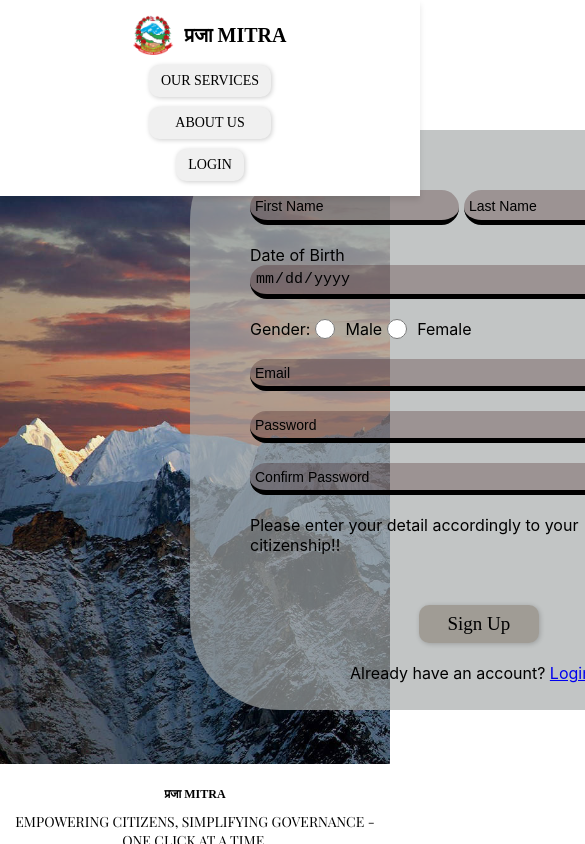
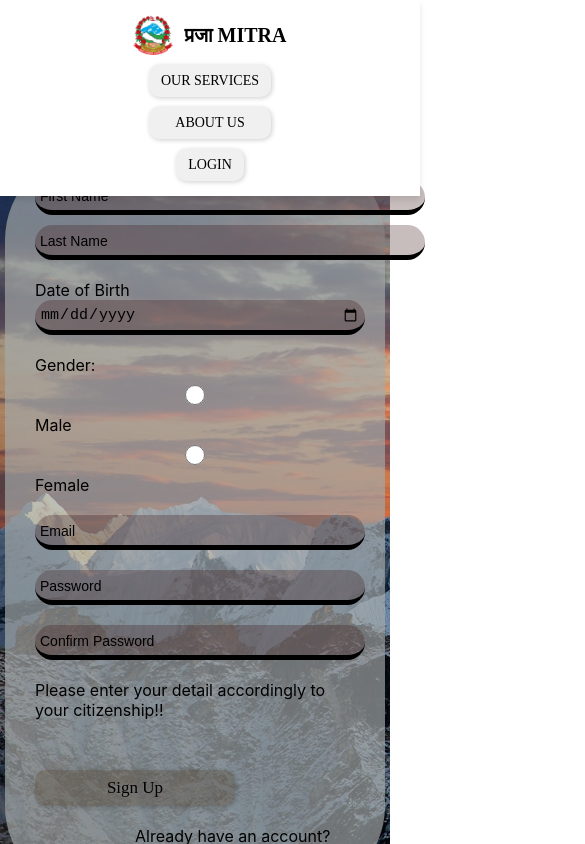
Before and after one commit to rushashrestha/PrajaMitra, a React (Create React App) app: page /signup in a window 390 px wide. Shown: the top 844 px of the page, 585 px wide, since content can reach past the window. Built offline with nearby package versions, Linux system fonts and the light colour scheme; a web font is replaced by a local one.

Commit message:
Responsive css added

```diff
--- a/src/Components/Login/login.css
+++ b/src/Components/Login/login.css
@@ -73,3 +73,65 @@ input::placeholder {
     font-size: 19px;
     width: 120px;
 }
+
+@media (max-width: 1024px) {
+    .details {
+        margin-left: 100px;
+        padding: 60px;
+        width: 240px;
+        height: 280px;
+    }
+
+    .details input {
+        width: 260px;
+    }
+}
+
+@media (max-width: 768px) {
+    .loginBox {
+        flex-direction: column;
+        align-items: center;
+        height: auto;
+        padding: 20px;
+    }
+
+    .details {
+        margin-left: 0;
+        padding: 50px;
+        width: 90%;
+        max-width: 280px;
+        height: auto;
+    }
+
+    .details input {
+        width: 100%;
+    }
+
+    .btnLogin {
+        width: 100%;
+        margin-left: 0;
+    }
+
+    .rem {
+        flex-direction: column;
+        align-items: center;
+        gap: 10px;
+    }
+}
+
+@media (max-width: 480px) {
+    .details {
+        padding: 30px;
+        width: 100%;
+        max-width: 250px;
+    }
+
+    .details input {
+        width: 100%;
+    }
+
+    .btnLogin {
+        width: 100%;
+        font-size: 17px;
+    }
+}
--- a/src/Components/signup/signup.css
+++ b/src/Components/signup/signup.css
@@ -69,3 +69,73 @@ input::placeholder {
     width: 120px;
 margin-left: 20vh;
 }
+
+@media (max-width: 1024px) {
+    .signinDet {
+        margin-left: 100px;
+        padding: 50px;
+        width: 380px;
+        height: 440px;
+    }
+
+    .signinDet input {
+        width: 360px;
+    }
+
+    .signinDet .name {
+        width: 380px;
+    }
+}
+
+@media (max-width: 768px) {
+    .signup {
+        flex-direction: column;
+        align-items: center;
+        height: auto;
+        padding: 20px;
+    }
+
+    .signinDet {
+        margin-left: 0;
+        padding: 40px;
+        width: 90%;
+        max-width: 350px;
+        height: auto;
+    }
+
+    .signinDet input {
+        width: 100%;
+    }
+
+    .btnSign {
+        width: 100%;
+        margin-left: 0;
+    }
+}
+
+@media (max-width: 480px) {
+    .signinDet {
+        padding: 30px;
+        width: 100%;
+        max-width: 320px;
+    }
+
+    .signinDet input {
+        width: 100%;
+    }
+
+    .signinDet .name {
+        flex-direction: column;
+        gap: 10px;
+    }
+
+    .gender {
+        flex-direction: column;
+        gap: 10px;
+    }
+
+    .btnSign {
+        width: 100%;
+        font-size: 17px;
+    }
+}
```
